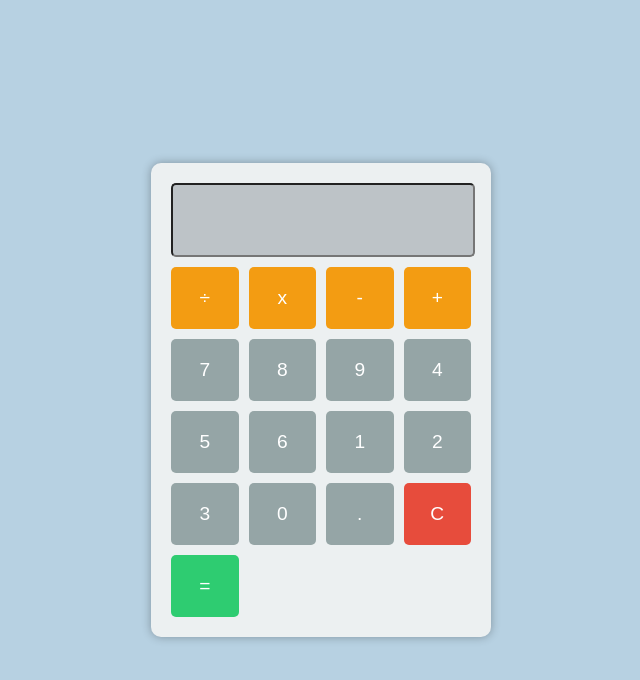
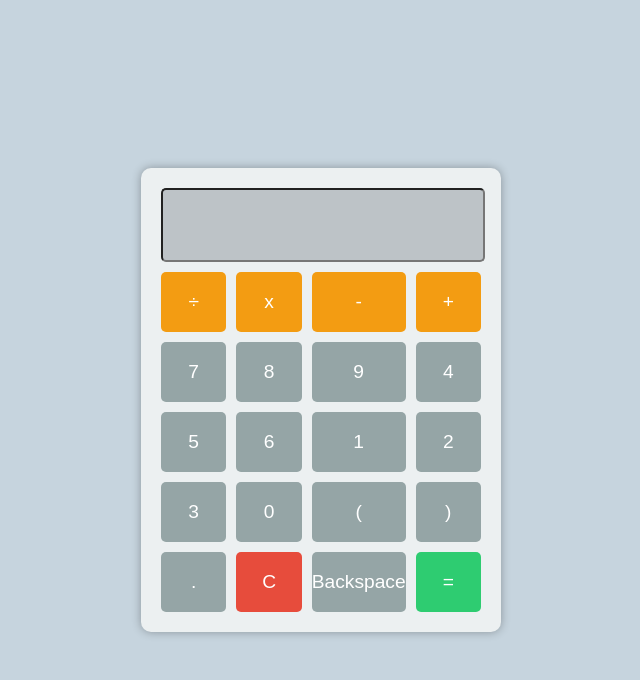
Before and after one commit to Abitha-25/CODSOFT, a plain HTML site: page demo.html in a window 1280 px wide. Shown: the whole page, without its empty margins (319-959 px from the left). Drawn offline with Linux system fonts and the light colour scheme.

Commit message:
Add files via upload

```diff
--- a/demo.css
+++ b/demo.css
@@ -3,7 +3,7 @@ body {
     justify-content: center;
     align-items: center;
     height: 100vh;
-    background-color: #b7d1e2;
+    background-color: #c6d4de;
     margin: 0;
 }
 
@@ -12,7 +12,7 @@ body {
     border-radius: 10px;
     box-shadow: 0px 0px 10px rgba(0, 0, 0, 0.3);
     padding: 20px;
-    width: 300px;
+    width: 320px;
 }
 
 .display {
@@ -23,11 +23,11 @@ body {
     text-align: right;
     border-radius: 5px;
     margin-bottom: 10px;
-    max-width: calc(100% - 20px); /* Adjust this value according to your preference */
+    width: 100%;
     height: 50px;
-    overflow: auto; /* Add overflow property to enable scrolling if the content exceeds the width */
+    overflow: auto;
+    max-width: calc(100% - 20px);
 }
-
 
 .buttons {
     display: grid;
@@ -39,11 +39,15 @@ body {
     background-color: #95a5a6;
     border: none;
     border-radius: 5px;
-    padding: 20px;
+    padding: 0;
     font-size: 1.2em;
     color: white;
     cursor: pointer;
     transition: background-color 0.2s, transform 0.1s;
+    height: 60px;
+    display: flex;
+    justify-content: center;
+    align-items: center;
 }
 
 .btn:hover {
--- a/demo.html
+++ b/demo.html
@@ -3,7 +3,7 @@
 <head>
     <meta charset="UTF-8">
     <meta name="viewport" content="width=device-width, initial-scale=1.0">
-    <title>Calculator</title>
+    <title>Advanced Calculator</title>
     <link rel="stylesheet" href="demo.css">
 </head>
 <body>
@@ -24,8 +24,11 @@
             <button class="btn" onclick="appendToDisplay('2')">2</button>
             <button class="btn" onclick="appendToDisplay('3')">3</button>
             <button class="btn" onclick="appendToDisplay('0')">0</button>
+            <button class="btn" onclick="appendToDisplay('(')">(</button>
+            <button class="btn" onclick="appendToDisplay(')')">)</button>
             <button class="btn" onclick="appendToDisplay('.')">.</button>
             <button class="btn clear" onclick="clearDisplay()">C</button>
+            <button class="btn" onclick="backspace()">Backspace</button>
             <button class="btn equal" onclick="calculate()">=</button>
         </div>
     </div>
--- a/script.js
+++ b/script.js
@@ -18,3 +18,7 @@ function calculate() {
         document.getElementById('display').value = 'Error';
     }
 }
+function backspace() {
+    displayValue = displayValue.slice(0, -1);
+    document.getElementById('display').value = displayValue;
+}
```
